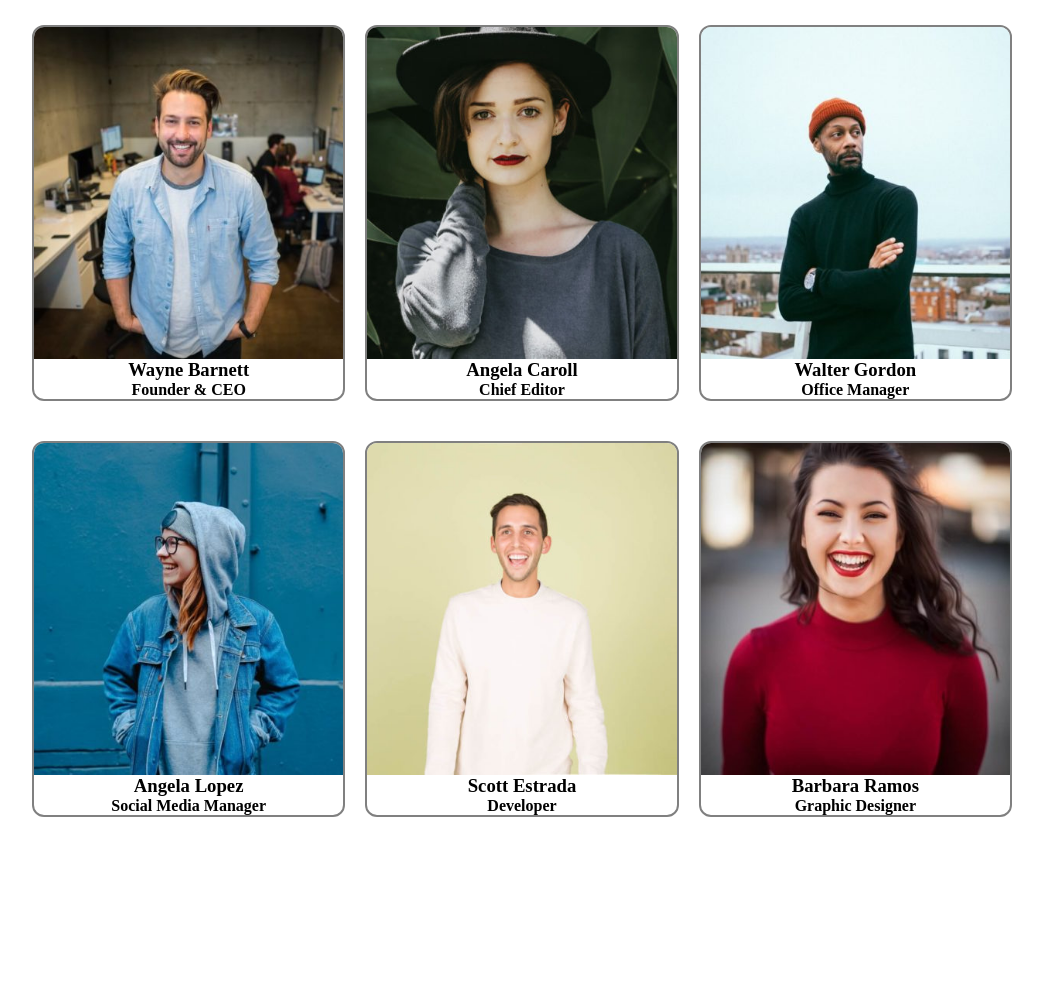
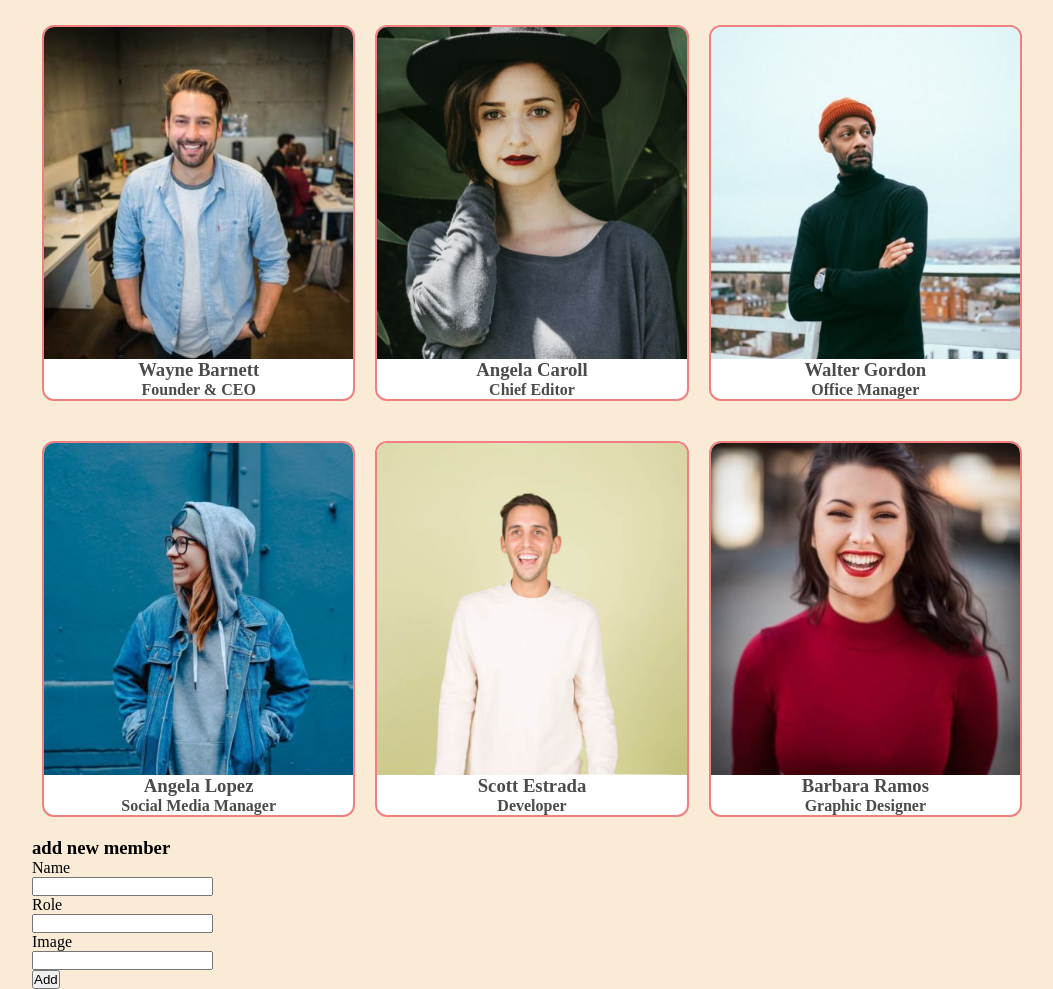
Before and after one commit to aalexebr/js-our-team, a plain HTML site: page index.html in a window 1280 px wide. Shown: the part 72-1061 px from the top of the page, without its empty margins (108-1161 px from the left). Before the commit the page ends 909 px from the top, so only its background shows below. Drawn offline with Linux system fonts and the light colour scheme.

Commit message:
ADDED - input new object in array

```diff
--- a/css/style.css
+++ b/css/style.css
@@ -6,6 +6,9 @@
 header{
     text-align: center;
     margin: 20px 0;
+}
+body{
+    background-color: antiquewhite;
 }
 .container{
     max-width: 1000px;
@@ -16,15 +19,16 @@ header{
     width: 100%;
     display: flex;
     flex-wrap: wrap;
-    margin: 0 -10px;
+    /* margin: 0 -10px; */
 }
 .card{
-    border: 2px solid grey;
+    border: 2px solid lightcoral;
     border-radius: 12px;
     width: calc((100% / 3) - 20px);
     margin: 20px 10px;
-    /* height: 50px; */
+    background-color: white;
     text-align: center;
+    color: rgb(76, 75, 75);
 }
 img{
     width: 100%;
@@ -32,3 +36,6 @@ img{
     border-top-right-radius: 10px;
     display: block;
 }
+input{
+    display: block;
+}
--- a/index.html
+++ b/index.html
@@ -17,6 +17,28 @@
 
         </div>
     </div>
+    <div class="container">
+        <form action="" id="add-member">
+            <h3>
+                add new member
+            </h3>
+            <label for="name">
+                Name
+            </label>
+            <input type="text" name="name" id="member-name">
+            <label for="role">
+                Role
+            </label>
+            <input type="text" name="role" id="member-role">
+            <label for="img">
+                Image
+            </label>
+            <input type="text" name="img" id="member-img">
+            <button>
+                Add
+            </button>
+        </form>
+    </div>
     <script src="js/script.js"></script>
 </body>
 </html>
--- a/js/script.js
+++ b/js/script.js
@@ -30,7 +30,7 @@ const team = [
         img : 'barbara-ramos-graphic-designer.jpg',
     }
 ];
-
+console.log(team)
 const ul = document.createElement('ul');
 document.body.append(ul);
 
@@ -70,3 +70,21 @@ for(let i=0; i < team.length; i++){
         };
     };
 };
+
+const AddMember = document.getElementById('add-member')
+
+AddMember.addEventListener('submit',
+    function(event){
+        event.preventDefault();
+        const newName = document.getElementById('member-name').value
+        const newRole = document.getElementById('member-role').value
+        const newImg = document.getElementById('member-img').value
+        const newMember = {
+            name : newName,
+            role : newRole,
+            img : newImg,
+        };
+        team.push(newMember)
+        console.log('added',team)
+    }
+)
```
